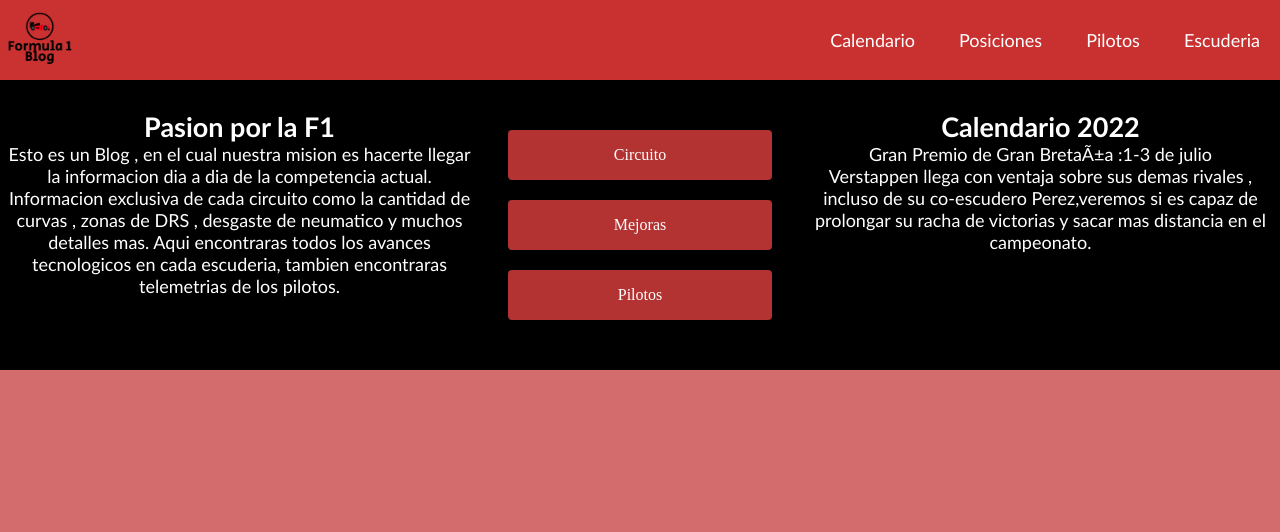
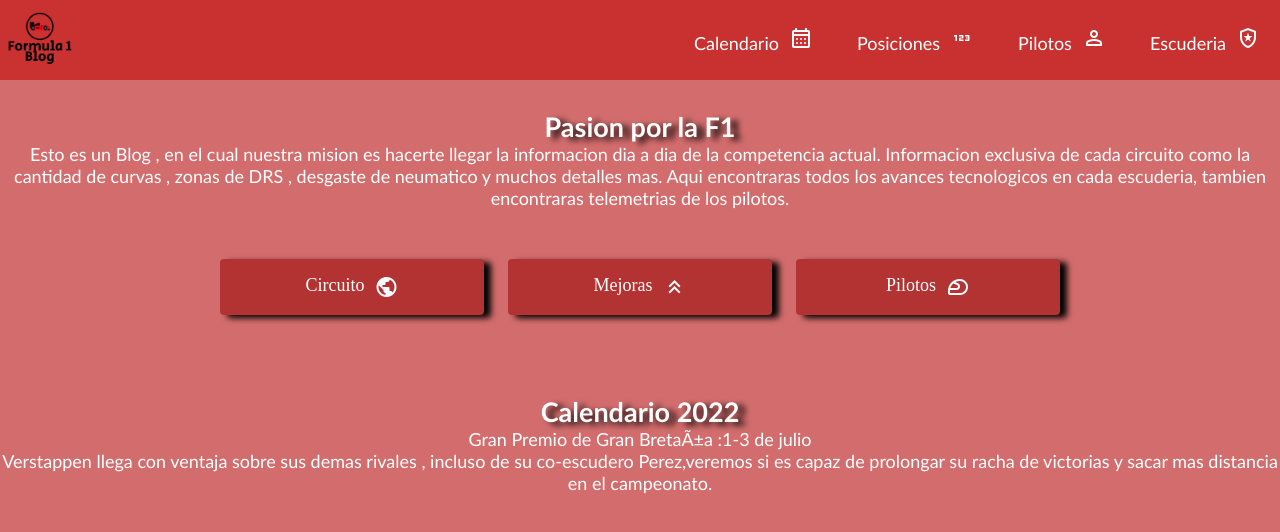
Before and after one commit to FranMoretti23/Git-pruebas, a plain HTML site: page Challenge/index.html in a window 1280 px wide. Drawn offline with nearby package versions, Linux system fonts and the light colour scheme.

Commit message:
estetica 3

```diff
--- a/Challenge/index.html
+++ b/Challenge/index.html
@@ -4,7 +4,7 @@
         <meta charset="UTF -8" />
         <title>Ejercicio 4</title>
         <link rel="stylesheet" href="style.css">
-        <link rel="stylesheet" href="https://cdnjs.cloudflare.com/ajax/libs/font-awesome/6.1.1/css/all.min.css"/>
+        <link rel="stylesheet" href="https://fonts.googleapis.com/css2?family=Material+Symbols+Outlined:opsz,wght,FILL,GRAD@20..48,100..700,0..1,-50..200" />
     </head>
     <body>
         <header>
@@ -12,10 +12,18 @@
                 <img src="FormulaLogo.png" class="logo" alt="Main Logo">
                 <nav>
                     <ul>
-                        <li><a href="https://f1tv.formula1.com/page/4319/2022-season">Calendario</a></li>
-                        <li><a href="https://www.formula1.com/en/results.html/2022/drivers.html">Posiciones</a></li>
-                        <li><a href="https://www.formula1.com/en/drivers.html">Pilotos</a></li>
-                        <li><a href="https://www.formula1.com/en/teams.html">Escuderia</a></li>
+                        <li><a href="https://f1tv.formula1.com/page/4319/2022-season">Calendario<span class="material-symbols-outlined">
+                            calendar_month
+                            </span></a></li>
+                        <li><a href="https://www.formula1.com/en/results.html/2022/drivers.html">Posiciones<span class="material-symbols-outlined">
+                            123
+                            </span></a></li>
+                        <li><a href="https://www.formula1.com/en/drivers.html">Pilotos<span class="material-symbols-outlined">
+                            person
+                            </span></a></li>
+                        <li><a href="https://www.formula1.com/en/teams.html">Escuderia<span class="material-symbols-outlined">
+                            local_police
+                            </span></a></li>
                     </ul>
                 </nav>
             </div>
@@ -30,15 +38,22 @@
                     </p>
                 </article>
                     <div id="Botones">
-                        <a href="#" class="button">Circuito</a>
-                        <a href="#" class="button">Mejoras</a>
-                        <a href="#" class="button">Pilotos</a>
+                        <a href="#" class="button">Circuito<span class="material-symbols-outlined">
+                            public
+                            </span></a>
+                        <a href="#" class="button">Mejoras<span class="material-symbols-outlined">
+                            keyboard_double_arrow_up
+                            </span></a>
+                        <a href="#" class="button">Pilotos<span class="material-symbols-outlined">
+                            sports_motorsports
+                            </span></a>
                     </div>
                     <article class="article">
                         <h2>Calendario 2022</h2>
                         <p>Gran Premio de Gran Bretaña :1-3 de julio</p>
                         <p>Verstappen llega con ventaja sobre sus demas rivales , incluso de su co-escudero Perez,veremos si es capaz de prolongar su racha de victorias y sacar mas distancia en el campeonato.</p>
                     </article>
+            </section>
          </main>
     </body>
 </html>
--- a/Challenge/style.css
+++ b/Challenge/style.css
@@ -22,9 +22,6 @@ body {
     display: flex;
     align-items: center;
     justify-content: space-between;
-
-
-
 }
 
 .logo {
@@ -53,7 +50,7 @@ body {
     position: absolute;
     left: 0;
     bottom: -12px;
-    transition: 0.8s ease-out;
+    transition: 0.5s ease-out;
 }
 .navbar ul li:hover::before {
     width: 100%;
@@ -66,10 +63,10 @@ body {
 
 #content{
     display: flex;
-    flex-direction: row;
+    flex-direction: column;
     flex-wrap: nowrap;
     align-items: flex-start;
-    background-color: #000;
+    background-color:rgb(211, 109, 109);
 
 }
 .article {
@@ -85,7 +82,6 @@ body {
     text-shadow: 7px 3px 6px #000;
 
 }
-
 #Botones {
     text-align: center;
     align-self: center;
@@ -96,10 +92,22 @@ body {
 .button {
     background-color: rgb(179, 50, 50);
     color:#ffff;
-    display: inline-block;
+    display: inline-flex;
+    justify-content: center;
+    font-size: large;
     padding: 1rem 2rem;
     border-radius: .25rem;
     min-width: 200px;
     text-decoration: none;
     margin: 10px;
+    box-shadow: 7px 3px 6px #000;
+    transition: .3s ease all;
 }
+
+.button:hover {
+    background: red;
+}
+
+.material-symbols-outlined{
+    margin-left: 10px;
+}
```
